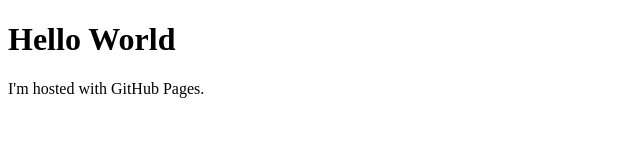
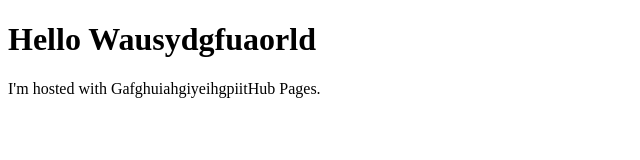
Before and after one commit to sahg4n/sahg4n.github.io, a plain HTML site: page index.html in a window 1280 px wide. Shown: the whole page, without its empty margins (0-640 px from the left). Drawn offline with Linux system fonts and the light colour scheme.

Commit message:
Update index.html
random text

```diff
--- a/index.html
+++ b/index.html
@@ -1,7 +1,7 @@
 <!DOCTYPE html>
 <html>
 <body>
-<h1>Hello World</h1>
-<p>I'm hosted with GitHub Pages.</p>
+<h1>Hello Wausydgfuaorld</h1>
+<p>I'm hosted with GafghuiahgiyeihgpiitHub Pages.</p>
 </body>
 </html>
```
